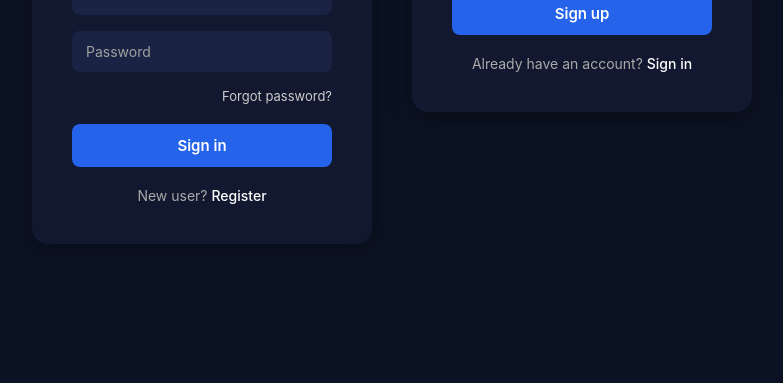
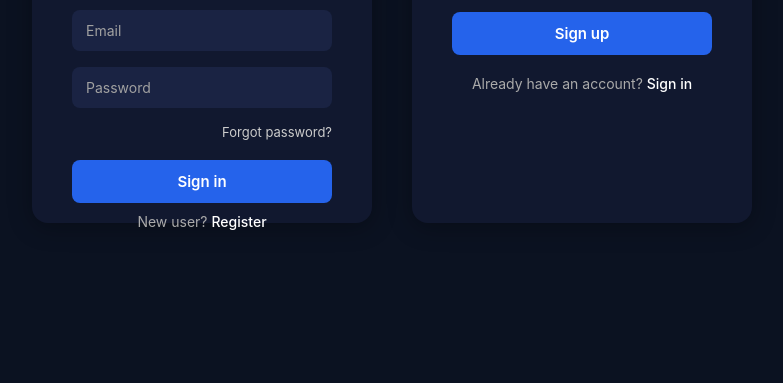
Before and after one commit to mariaruban80/SOW-APP-build, a website: page public/Home.html in a window 1280 px wide. Shown: the part 417-800 px from the top of the page, without its empty margins (248-1031 px from the left). Drawn offline with Linux system fonts and the light colour scheme.

Commit message:
Update Home.html

```diff
--- a/public/Home.html
+++ b/public/Home.html
@@ -27,9 +27,7 @@
       justify-content: center;
       align-items: flex-start;
       gap: 40px;
-      background: transparent;
       padding: 40px;
-      border-radius: 16px;
     }
 
     .card {
@@ -37,7 +35,11 @@
       border-radius: 16px;
       padding: 40px;
       width: 340px;
+      height: 480px; /* 👈 Fixed height for perfect alignment */
       box-shadow: 0 4px 25px rgba(0, 0, 0, 0.3);
+      display: flex;
+      flex-direction: column;
+      justify-content: flex-start;
     }
 
     h2 {
@@ -141,7 +143,7 @@
     .text-sm {
       font-size: 14px;
       text-align: center;
-      margin-top: 20px;
+      margin-top: auto;
       color: #aaa;
     }
 
@@ -179,7 +181,7 @@
 
       <div class="forgot"><a href="#">Forgot password?</a></div>
 
-      <button class="submit-btn" onclick="goToDashboard()">Sign in</button>
+      <button class="submit-btn" style="margin-bottom: 10px;" onclick="goToDashboard()">Sign in</button>
 
       <p class="text-sm">New user? <a href="#" onclick="toggleForm()">Register</a></p>
     </div>
@@ -192,9 +194,12 @@
       <input type="email" placeholder="Email" />
       <input type="password" placeholder="Password" />
 
-      <button class="submit-btn" onclick="goToDashboard()">Sign up</button>
+      <div style="flex-grow: 1;"></div> <!-- Push sign up button to bottom -->
 
-      <p class="text-sm">Already have an account? <a href="#" onclick="toggleForm()">Sign in</a></p>
+   <button class="submit-btn" style="margin-bottom: 20px;" onclick="goToDashboard()">Sign up</button>
+
+<p class="text-sm">Already have an account? <a href="#" onclick="toggleForm()">Sign in</a></p>
+
     </div>
   </div>
 
```
